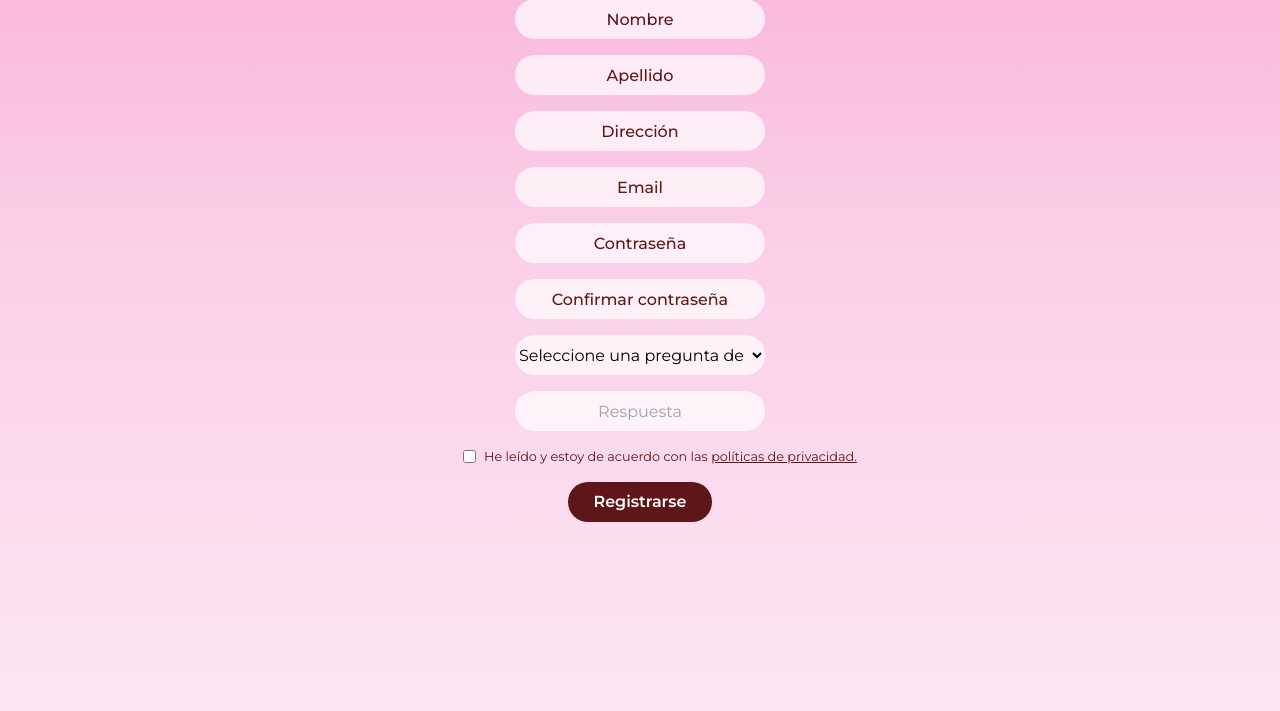
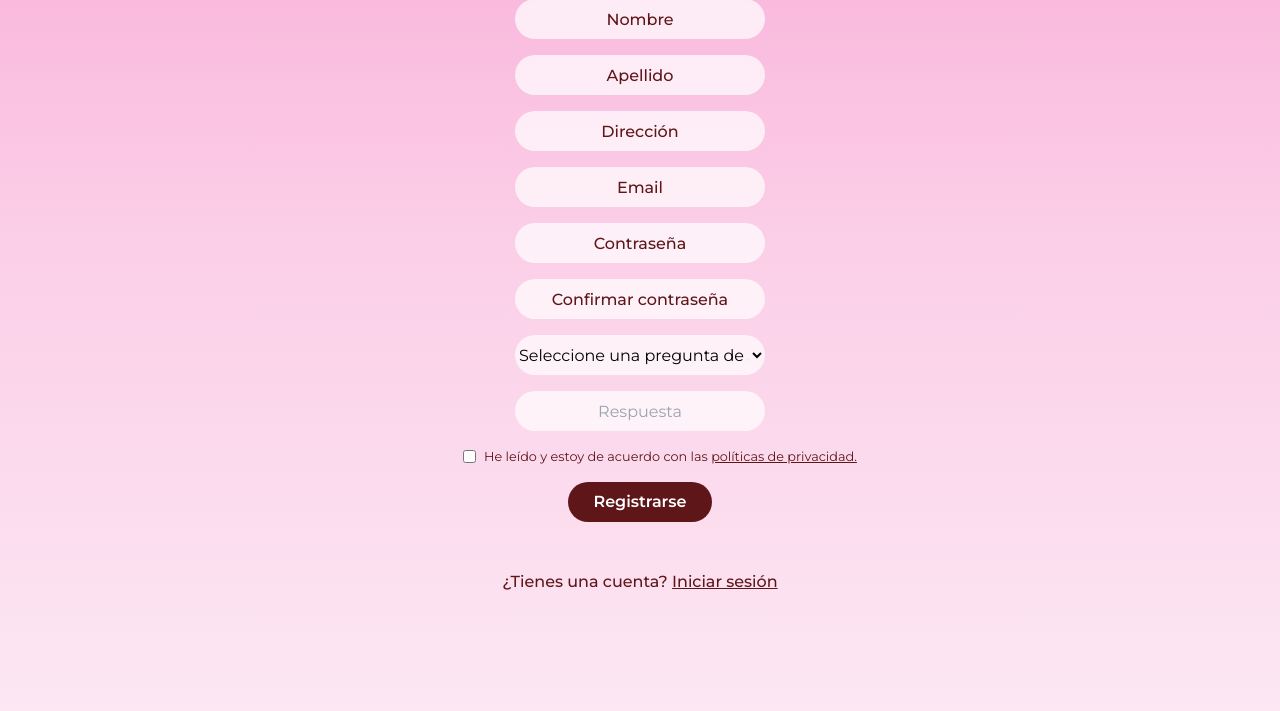
Before and after one commit to JocDabi/E-commerce_Seven7, a PHP site: page /registro.php in a window 1280 px wide. Shown: the part 217-928 px from the top of the page. Run offline with PHP 8.4, Linux system fonts and the light colour scheme; some libraries are stand-ins or nearby versions.

Commit message:
actualizacion

```diff
--- a/HTMl/registro.php
+++ b/HTMl/registro.php
@@ -70,6 +70,9 @@ session_start();
             </div>
             <button class="w-36 h-10 rounded-full bg-[rgb(95,22,24)] text-white font-[600] transition-all active:bg-transparent active:border-4 active:border-[rgb(95,22,24)] active:text-[rgb(95,22,24)]" type="submit">Registrarse</button>
         </form>
+        <p class="text-center text-[rgb(95,22,24)] font-[500] mt-4">
+            ¿Tienes una cuenta? <a href="login.php" class="underline">Iniciar sesión</a>
+        </p>
     </div>
 
     <?php
```
